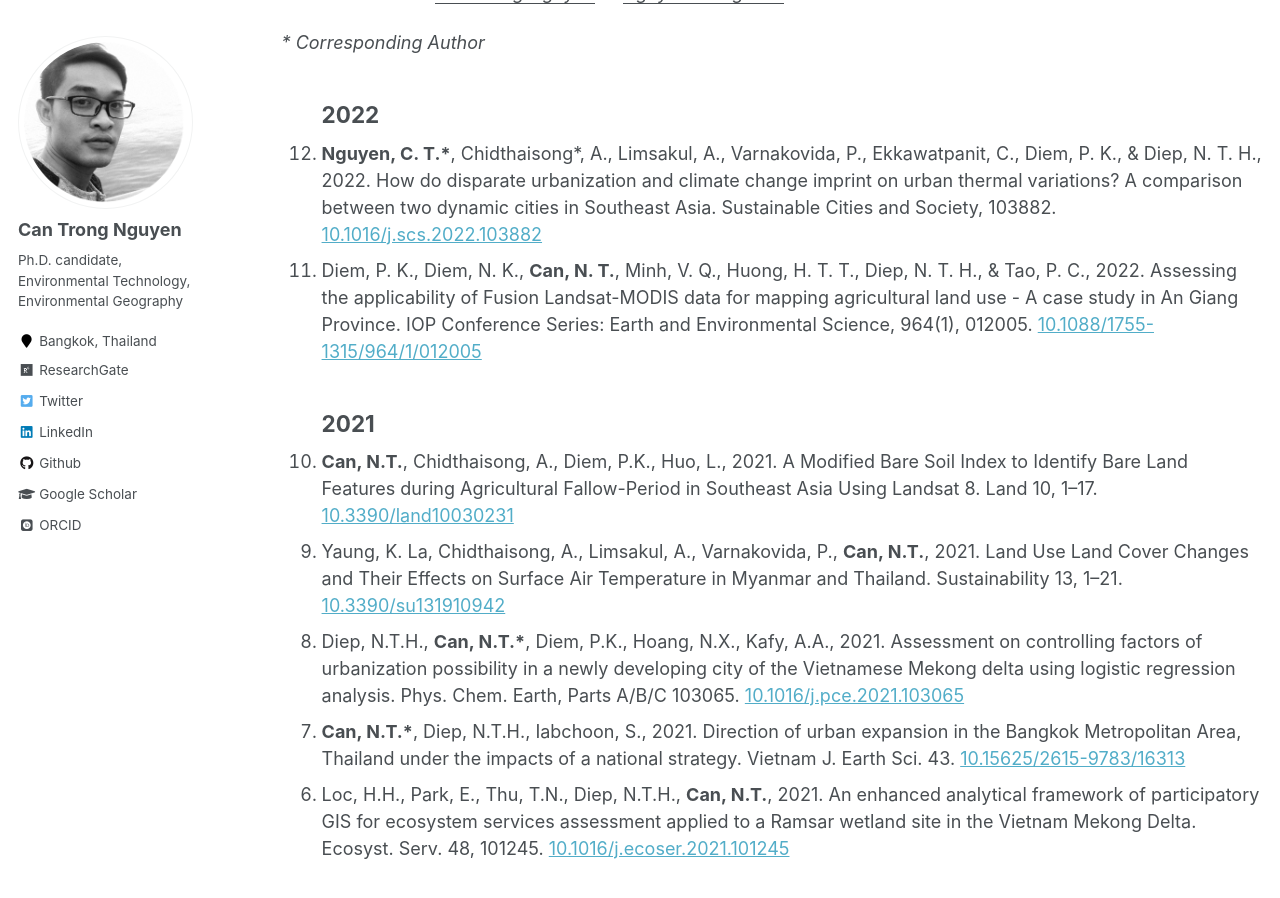
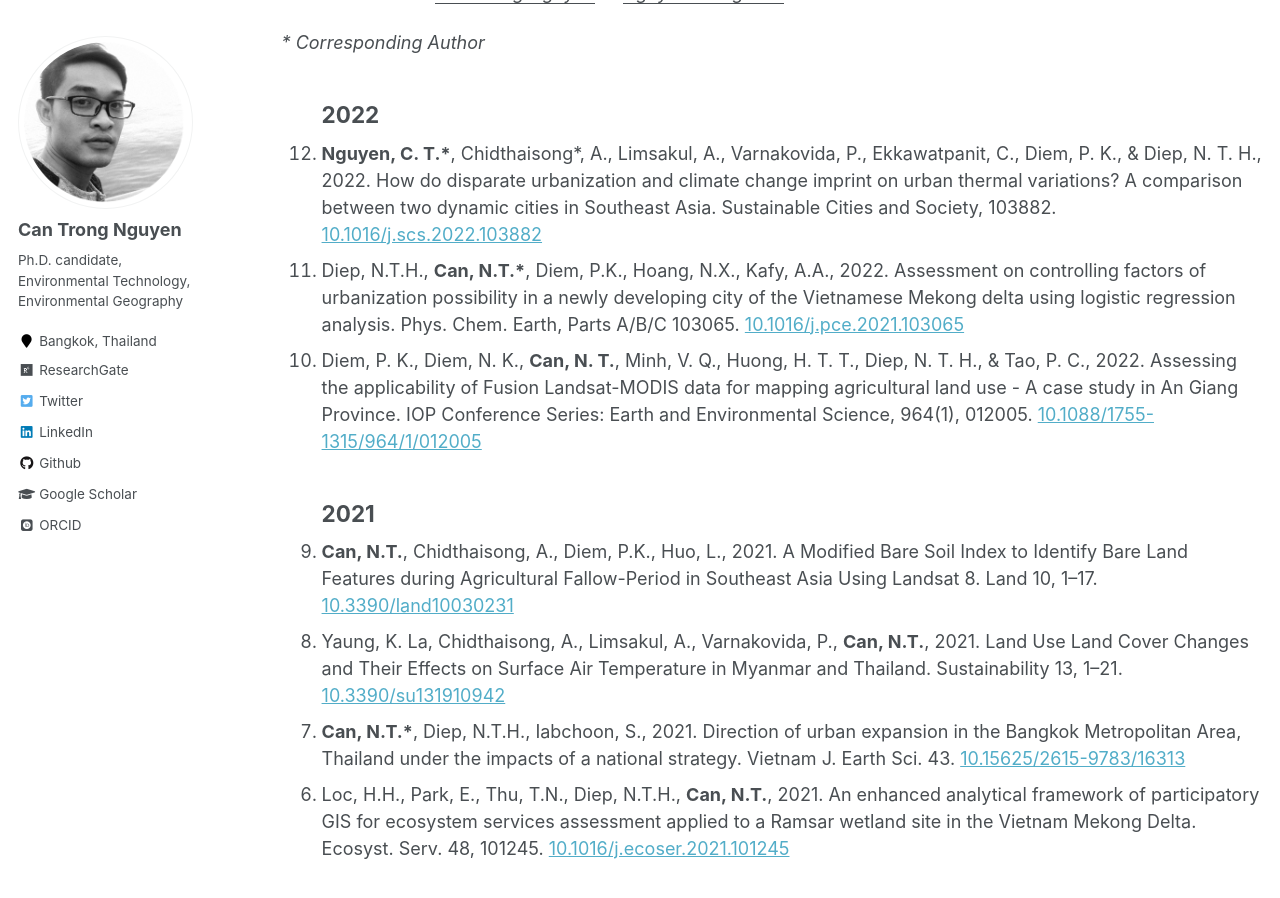
Before and after one commit to canng/oldsite, a Jekyll site: the page built from _pages/publications_list.md, in a window 1280 px wide and 900 px high, scrolled down 233 px. Built offline with Jekyll 4.4.1, drawn with Linux system fonts in a browser that asks for light colours; some web fonts are replaced.

Commit message:
update publications

```diff
--- a/_pages/publications_list.md
+++ b/_pages/publications_list.md
@@ -15,14 +15,14 @@ author_profile: true
 <h2> 2022 </h2>
 <li> <b>Nguyen, C. T.*</b>, Chidthaisong*, A., Limsakul, A., Varnakovida, P., Ekkawatpanit, C., Diem, P. K., & Diep, N. T. H., 2022. How do disparate urbanization and climate change imprint on urban thermal variations? A comparison between two dynamic cities in Southeast Asia. Sustainable Cities and Society, 103882. <a href="https://doi.org/10.1016/j.scs.2022.103882"> 10.1016/j.scs.2022.103882</a></li>
 
+<li> Diep, N.T.H., <b>Can, N.T.*</b>, Diem, P.K., Hoang, N.X., Kafy, A.A., 2022. Assessment on controlling factors of urbanization possibility in a newly developing city of the Vietnamese Mekong delta using logistic regression analysis. Phys. Chem. Earth, Parts A/B/C 103065. <a href="https://doi.org/10.1016/j.pce.2021.103065"> 10.1016/j.pce.2021.103065</a></li>
+
 <li> Diem, P. K., Diem, N. K., <b>Can, N. T.</b>, Minh, V. Q., Huong, H. T. T., Diep, N. T. H., & Tao, P. C., 2022. Assessing the applicability of Fusion Landsat-MODIS data for mapping agricultural land use - A case study in An Giang Province. IOP Conference Series: Earth and Environmental Science, 964(1), 012005. <a href="https://doi.org/10.1088/1755-1315/964/1/012005"> 10.1088/1755-1315/964/1/012005</a></li>
 
 <h2> 2021 </h2>
 <li> <b>Can, N.T.</b>, Chidthaisong, A., Diem, P.K., Huo, L., 2021. A Modified Bare Soil Index to Identify Bare Land Features during Agricultural Fallow-Period in Southeast Asia Using Landsat 8. Land 10, 1–17. <a href="https://doi.org/10.3390/land10030231"> 10.3390/land10030231</a></li>
 
 <li> Yaung, K. La, Chidthaisong, A., Limsakul, A., Varnakovida, P., <b>Can, N.T.</b>, 2021. Land Use Land Cover Changes and Their Effects on Surface Air Temperature in Myanmar and Thailand. Sustainability 13, 1–21.<a href="https://doi.org/10.3390/su131910942"> 10.3390/su131910942</a>  </li>
-
-<li> Diep, N.T.H., <b>Can, N.T.*</b>, Diem, P.K., Hoang, N.X., Kafy, A.A., 2021. Assessment on controlling factors of urbanization possibility in a newly developing city of the Vietnamese Mekong delta using logistic regression analysis. Phys. Chem. Earth, Parts A/B/C 103065. <a href="https://doi.org/10.1016/j.pce.2021.103065"> 10.1016/j.pce.2021.103065</a></li>
 
 <li> <b>Can, N.T.*</b>, Diep, N.T.H., Iabchoon, S., 2021. Direction of urban expansion in the Bangkok Metropolitan Area, Thailand under the impacts of a national strategy. Vietnam J. Earth Sci. 43. <a href="https://doi.org/10.15625/2615-9783/16313"> 10.15625/2615-9783/16313</a></li>
 
```
